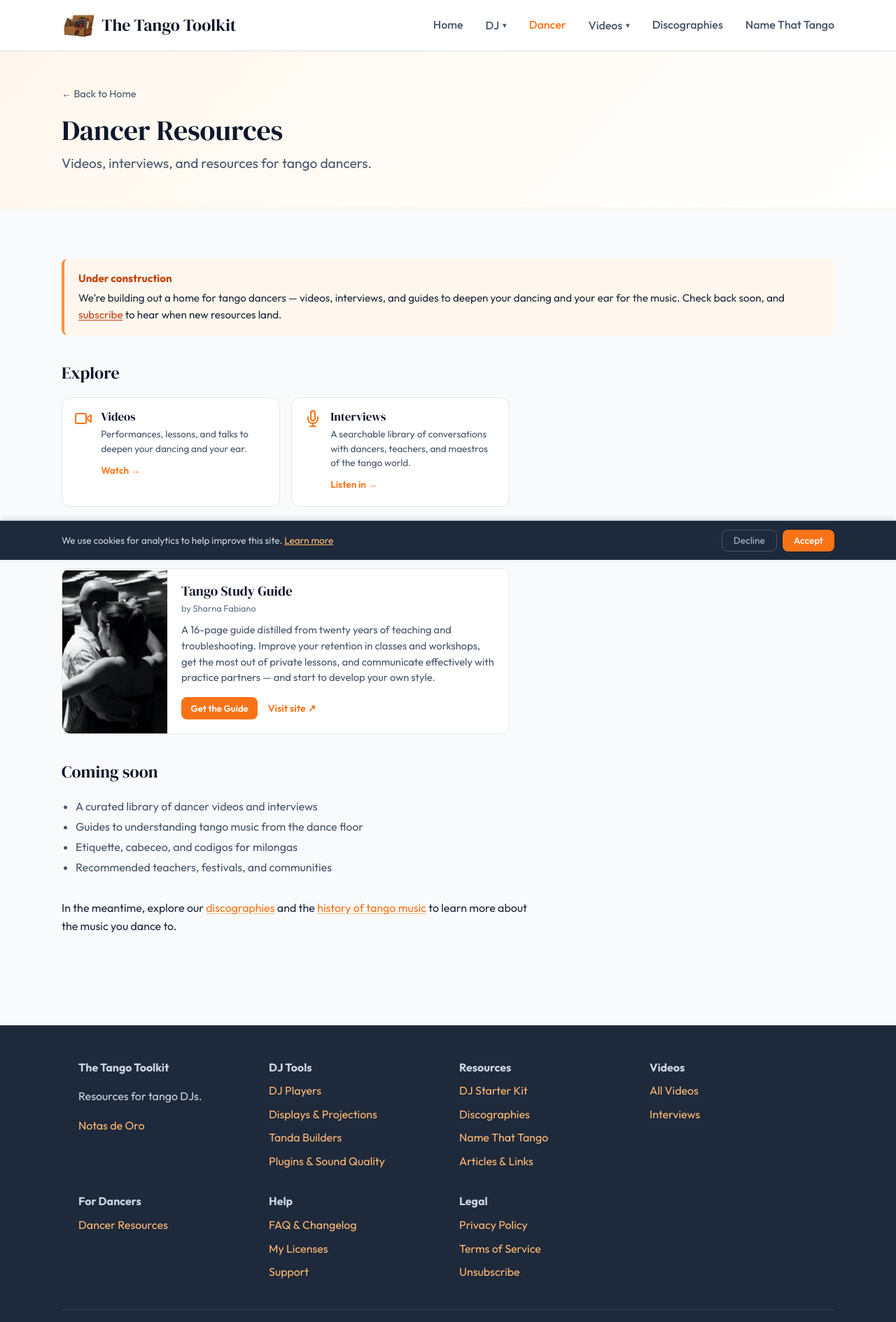
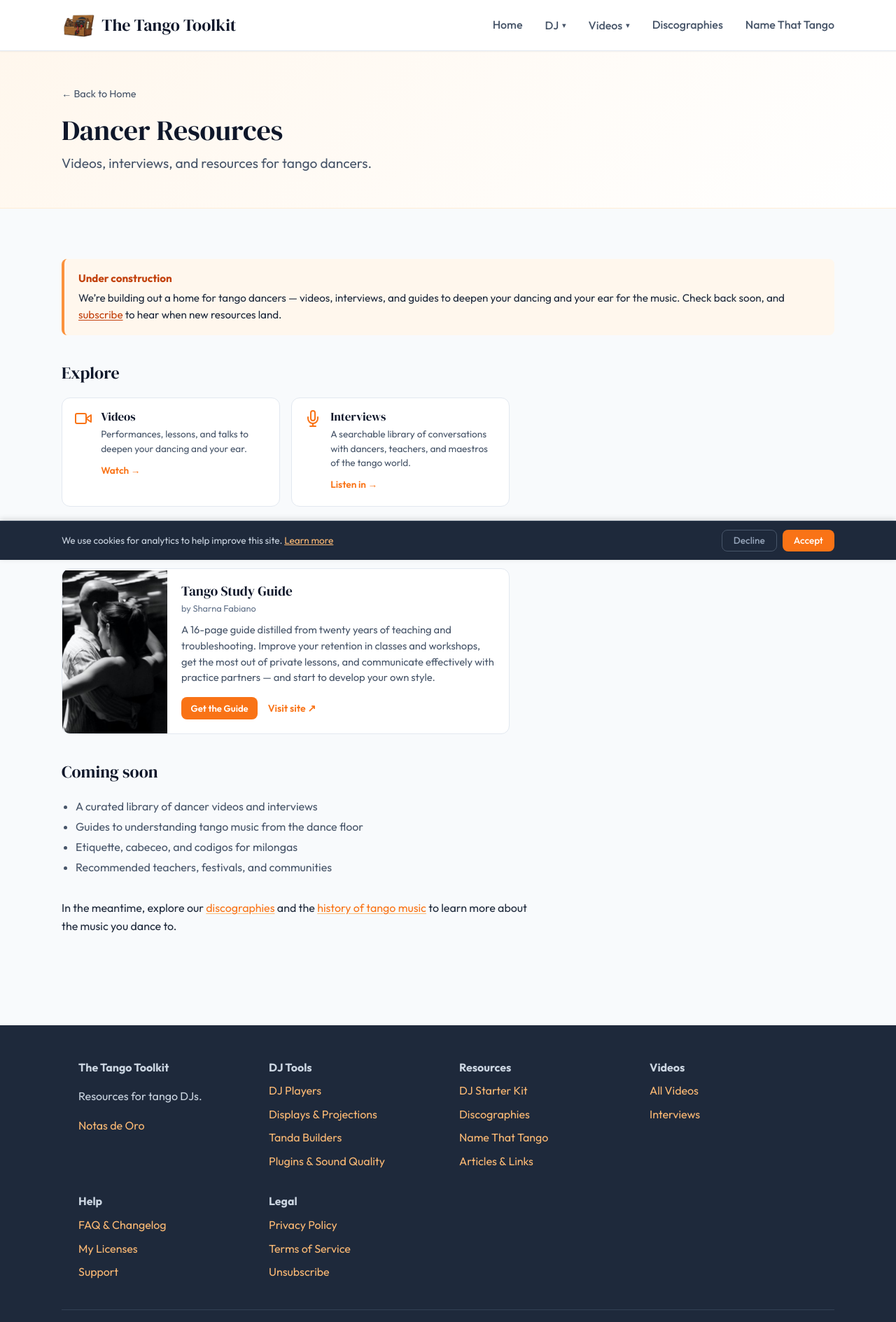
Before and after one commit to sericson0/tango-toolkit, an Astro site: page /dancer in a window 1280 px wide. Shown: the top 1889 px of the page at 70% size. Built offline with nearby package versions, Linux system fonts and the light colour scheme; Astro itself is replaced by a stand-in of ours; no server answers.

Commit message:
Hide dancer section

```diff
--- a/src/layouts/BaseLayout.astro
+++ b/src/layouts/BaseLayout.astro
@@ -85,7 +85,8 @@ const absoluteOgImage = new URL(ogImage, Astro.site).href;
               <a href="/dj/articles/" class={Astro.url.pathname.startsWith('/dj/articles') || Astro.url.pathname.startsWith('/dj/history') ? 'active' : ''}>Resources &amp; Articles</a>
             </div>
           </div>
-          <a href="/dancer/" class={Astro.url.pathname.startsWith('/dancer') ? 'active' : ''}>Dancer</a>
+          {/* Dancer section hidden for now — restore this link to re-enable. */}
+          {/* <a href="/dancer/" class={Astro.url.pathname.startsWith('/dancer') ? 'active' : ''}>Dancer</a> */}
           <div class="nav-group">
             <button type="button" class={`nav-group-toggle ${Astro.url.pathname.startsWith('/videos') ? 'active' : ''}`} aria-expanded="false" aria-haspopup="true">
               Videos <span class="nav-caret" aria-hidden="true">&#9662;</span>
@@ -137,10 +138,11 @@ const absoluteOgImage = new URL(ogImage, Astro.site).href;
             <a href="/videos/">All Videos</a>
             <a href="/videos/interviews/">Interviews</a>
           </div>
-          <div>
+          {/* Dancer section hidden for now — restore this block to re-enable. */}
+          {/* <div>
             <strong>For Dancers</strong>
             <a href="/dancer/">Dancer Resources</a>
-          </div>
+          </div> */}
           <div>
             <strong>Help</strong>
             <a href="/dj/faq/">FAQ & Changelog</a>
```
